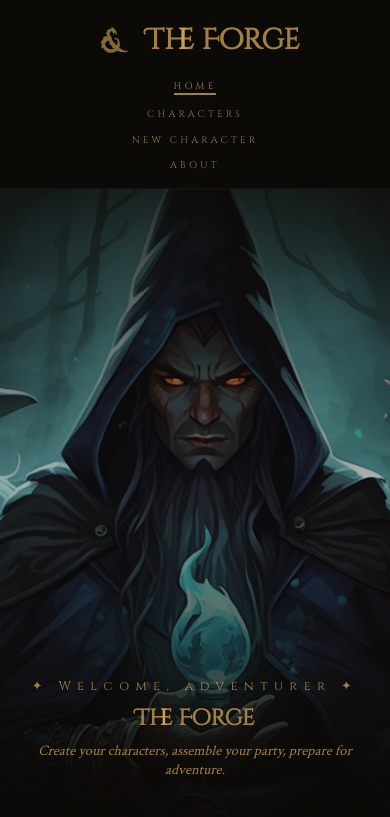
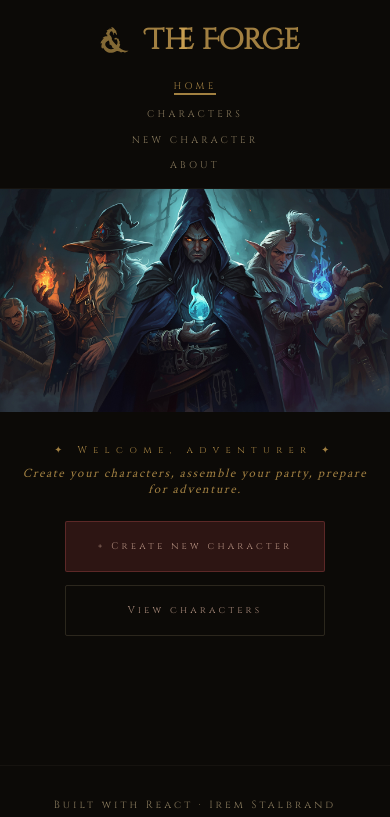
Before and after one commit to iremstalbrand/react-dnd-tracker, a React (Vite) app: page / in a window 390 px wide. Shown: the top 817 px of the page. Built offline with nearby package versions, Linux system fonts and the light colour scheme.

Commit message:
style: update button hover effects in CharacterCard and CharacterForm; remove HeroSection title

```diff
--- a/src/components/CharacterCard/CharacterCard.css
+++ b/src/components/CharacterCard/CharacterCard.css
@@ -111,6 +111,13 @@
   color: var(--btn-delete-text);
   background: var(--btn-delete-bg);
 }
+.card-buttons button:hover {
+  background: rgba(190, 170, 130, 0.06);
+}
+
+.card-buttons button:last-child:hover {
+  background: rgba(180, 60, 60, 0.15);
+}
 
 .card-content {
   flex: 1;
--- a/src/components/CharacterForm/CharacterForm.css
+++ b/src/components/CharacterForm/CharacterForm.css
@@ -72,6 +72,13 @@ label {
   border: 1px solid var(--border-light);
   color: var(--text-nav);
 }
+.form-buttons button[type="submit"]:hover {
+  background: rgba(110, 45, 45, 0.55);
+}
+
+.form-buttons button[type="button"]:hover {
+  background: rgba(190, 170, 130, 0.06);
+}
 
 .spells-list {
   display: flex;
@@ -102,10 +109,6 @@ input[type="number"]::-webkit-outer-spin-button {
   margin: 0;
 }
 
-input[type="number"] {
-  -moz-appearance: textfield;
-}
-
 @media (max-width: 768px) {
   .form-section {
     padding: 1rem;
--- a/src/components/Hero/HeroSection.css
+++ b/src/components/Hero/HeroSection.css
@@ -73,6 +73,16 @@
   border: 1px solid var(--btn-border-light);
   color: var(--btn-text);
 }
+.create-btn:hover {
+  background: rgba(110, 45, 45, 0.55);
+  border-color: rgba(150, 65, 65, 0.65);
+}
+
+.view-btn:hover {
+  background: rgba(190, 170, 130, 0.06);
+  border-color: rgba(190, 170, 130, 0.35);
+}
+
 
 .hero-subtitle {
   font-family: var(--font-heading);
@@ -82,61 +92,46 @@
   margin-bottom: 0.5rem;
 }
 
-.hero-title {
-  font-family: var(--font-display);
-  font-size: 1.7rem;
+.hero-description {
+  font-size: 0.8rem;
+  font-style: italic;
+  letter-spacing: 0.1rem;
   color: var(--logo);
   margin-bottom: 0.5rem;
 }
-
-.hero-description {
-  font-style: italic;
-  font-size: 0.9rem;
-  color: var(--logo);
-  margin-bottom: 1.5rem;
-}
-
-
-
-@media (max-width: 1100px) {
-
+@media (max-width: 768px) {
   .hero-container {
-    display: flex;
-    flex-direction: column;
-    min-height: 100vh;
+    position: static;
   }
 
   .hero-image {
     max-height: none;
-    position: absolute;
-    height: 100%;
-    z-index: 0;
+    object-fit: contain;
+  }
+
+  .hero-overlay {
+    display: none;
   }
 
   .hero-content {
-    position: relative;
-    margin-top: auto;
-    padding-bottom: 4rem;
-    padding-top: 15rem;
+    position: static;
+    padding: 2rem 1rem;
+    text-align: center;
+  }
+
+  .hero-subtitle {
+    font-size: 0.6rem;
   }
 
   .hero-buttons {
-    gap: 1rem;
-  }
-}
-
-@media (max-width: 768px) {
-
-  .hero-buttons {
     flex-direction: column;
+    align-items: center;
+    gap: 0.8rem;
   }
 
   .create-btn, .view-btn {
     width: 18rem;
     max-width: 90%;
-  }
-
-  .hero-title {
-    font-size: 1.4rem;
+    height: 3.2rem;
   }
 }
--- a/src/components/Hero/HeroSection.jsx
+++ b/src/components/Hero/HeroSection.jsx
@@ -9,7 +9,6 @@ export default function HeroSection() {
       <div className="hero-overlay"></div>
       <div className="hero-content">
         <p className="hero-subtitle"> ✦ Welcome, adventurer ✦ </p>
-        <h2 className="hero-title">The Forge</h2>
         <p className="hero-description">
           {" "}
           Create your characters, assemble your party, prepare for adventure.
```
